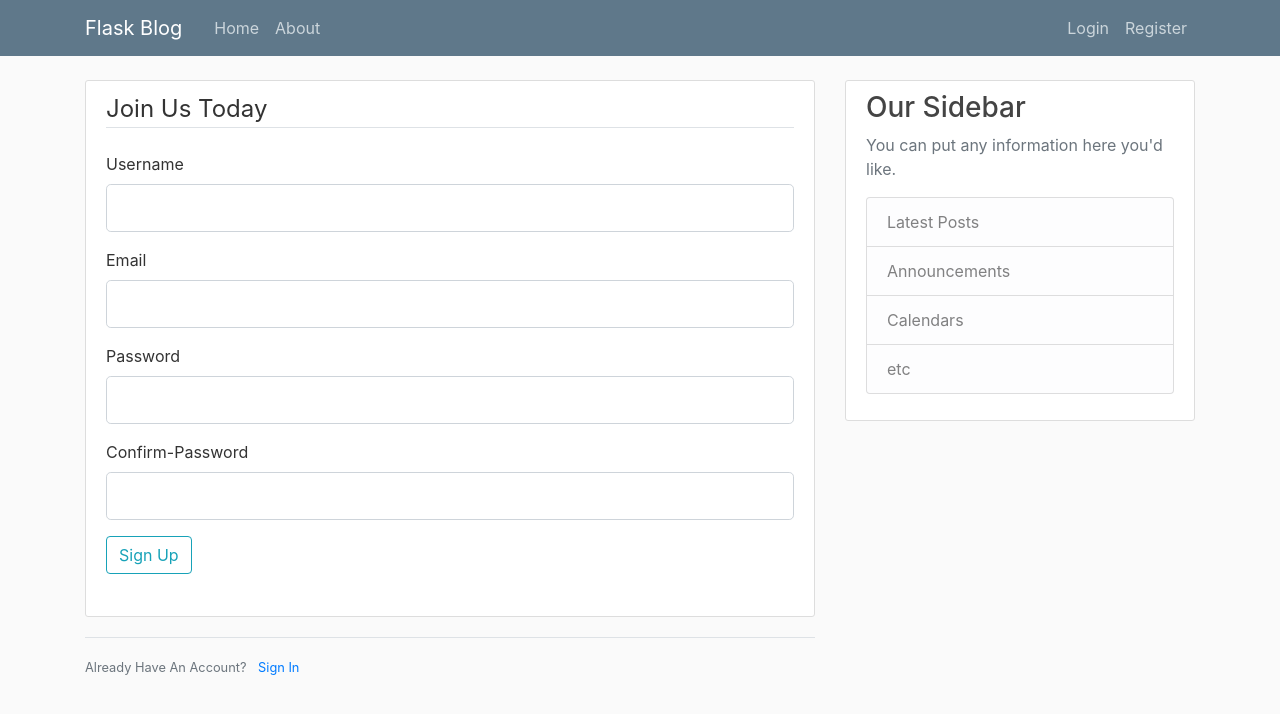
After one commit to bny1485/flask-blog, a Flask app: page /register in a window 1280 px wide. The commit adds this page. Shown: the top 714 px of the page. Run offline with Flask 2, Linux system fonts and the light colour scheme; some libraries are stand-ins or nearby versions.

Commit message:
Forms and User Input

```diff
--- a/flaskblog.py
+++ b/flaskblog.py
@@ -1,6 +1,9 @@
-from flask import Flask, render_template, url_for
+from flask import Flask, render_template, url_for, flash, redirect
+from forms import RegisterationForm, LoginForm
+app = Flask(__name__)
 
-app = Flask(__name__)
+app.config['SECRET_KEY'] = 'fb29cf854cc3642cc510c2f7f7284ba6 '
+
 
 posts = [
     {
@@ -27,5 +30,28 @@ def home():
 def about():
     return render_template('about.html', title='About')
 
+
+@app.route('/register', methods=['POST', 'GET'])
+def register():
+    form = RegisterationForm()
+    if form.validate_on_submit():
+        flash(f'Account created for {form.username.data}!', 'success')
+        return redirect(url_for('home'))
+        # url_for get function name
+    return render_template('register.html', title='Register', form=form)
+
+
+@app.route('/login', methods=['POST', 'GET'])
+def login():
+    form = LoginForm()
+    if form.validate_on_submit():
+        if form.email.data == 'admin@glog.com' and form.password.data == 'password':
+            flash(f'you haved be loged in!', 'success')
+            return redirect(url_for('home'))
+        else:
+            flash(f'login unsuccessful. please check email and password', 'danger')
+    return render_template('login.html', title='Login', form=form)
+
+
 if __name__ == '__main__':
     app.run(debug=True)
--- /dev/null
+++ b/forms.py
@@ -0,0 +1,19 @@
+from flask_wtf import FlaskForm
+from wtforms import StringField, PasswordField, SubmitField, BooleanField
+from wtforms.validators import DataRequired, Length, Email, EqualTo
+
+
+class RegisterationForm(FlaskForm):
+    username = StringField('Username', validators=[DataRequired(), Length(min=2, max=20)])
+    email = StringField('Email', validators=[DataRequired(), Email()])
+    password = PasswordField('Password', validators=[DataRequired()])
+    confirm_password = PasswordField('Confirm-Password', validators=[DataRequired(), EqualTo('password')])
+    submit = SubmitField('Sign Up')
+
+
+
+class LoginForm(FlaskForm):
+    email = StringField('Email', validators=[DataRequired(), Email()])
+    password = PasswordField('Password', validators=[DataRequired()])
+    remember = BooleanField('Remember Me')
+    submit = SubmitField('Login')
--- a/templates/layout.html
+++ b/templates/layout.html
@@ -29,13 +29,13 @@
                 </button>
                 <div class="collapse navbar-collapse" id="navbarToggle">
                     <div class="navbar-nav mr-auto">
-                        <a class="nav-item nav-link" href="/">Home</a>
-                        <a class="nav-item nav-link" href="/about">About</a>
+                        <a class="nav-item nav-link" href="{{ url_for('home') }}">Home</a>
+                        <a class="nav-item nav-link" href="{{ url_for('about') }}">About</a>
                     </div>
                     <!-- Navbar Right Side -->
                     <div class="navbar-nav">
-                        <a class="nav-item nav-link" href="/login">Login</a>
-                        <a class="nav-item nav-link" href="/register">Register</a>
+                        <a class="nav-item nav-link" href="{{ url_for('login') }}">Login</a>
+                        <a class="nav-item nav-link" href="{{ url_for('register') }}">Register</a>
                     </div>
                 </div>
             </div>
@@ -45,6 +45,15 @@
     <main role="main" class="container">
         <div class="row">
             <div class="col-md-8">
+                {% with messages = get_flashed_messages(with_categories=true) %}
+                    {% if messages %}
+                        {% for category, message in messages %}
+                            <div class="alert alert-{{category}}">
+                                {{ message }}
+                            </div>
+                        {% endfor %}
+                    {% endif %}
+                {% endwith %}
                 {% block content %}{% endblock %}
             </div>
             <div class="col-md-4">
--- /dev/null
+++ b/templates/register.html
@@ -0,0 +1,75 @@
+{% extends "layout.html" %}
+
+{% block content %}
+<div class="content-section">
+    <form action="" method="POST">
+        {{ form.hidden_tag() }}
+        <!--  csrf_token -->
+        <fieldset class="form-group">
+            <legend class="border-bottom mb-4">Join Us Today</legend>
+            <div class="form-group">
+                {{ form.username.label(class='form-control-label') }}
+                {% if form.username.errors %}
+                {{ form.username(class='form-control form-control-lg is-invalid') }}
+                <div class="invalid-feedback">
+                    {% for error in form.username.errors %}
+                    <span>{{ error }}</span>
+                    {% endfor %}
+                </div>
+                {% else %}
+                {{ form.username(class='form-control form-control-lg') }}
+                {% endif %}
+            </div>
+            <div class="form-group">
+                {{ form.email.label(class='form-control-label') }}
+
+                {% if form.email.errors %}
+                {{ form.email(class='form-control form-control-lg is-invalid') }}
+                <div class="invalid-feedback">
+                    {% for error in form.email.errors %}
+                    <span>{{ error }}</span>
+                    {% endfor %}
+                </div>
+                {% else %}
+                {{ form.email(class='form-control form-control-lg') }}
+                {% endif %}
+            </div>
+            <div class="form-group">
+                {{ form.password.label(class='form-control-label') }}
+                {% if form.password.errors %}
+                {{ form.password(class='form-control form-control-lg is-invalid') }}
+                <div class="invalid-feedback">
+                    {% for error in form.password.errors %}
+                    <span>{{ error }}</span>
+                    {% endfor %}
+                </div>
+                {% else %}
+                {{ form.password(class='form-control form-control-lg') }}
+                {% endif %}
+            </div>
+            <div class="form-group">
+                {{ form.confirm_password.label(class='form-control-label') }}
+                {% if form.confirm_password.errors %}
+                {{ form.confirm_password(class='form-control form-control-lg is-invalid') }}
+                <div class="invalid-feedback">
+                    {% for error in form.confirm_password.errors %}
+                    <span>{{ error }}</span>
+                    {% endfor %}
+                </div>
+                {% else %}
+                {{ form.confirm_password(class='form-control form-control-lg') }}
+                {% endif %}
+            </div>
+            <div class="form-group">
+                {{ form.submit(class="btn btn-outline-info") }}
+            </div>
+        </fieldset>
+    </form>
+</div>
+<div class="border-top pt-3">
+    <small class="text-muted">
+        Already Have An Account? <a class="ml-2" href="{{ url_for('login') }}">Sign In</a>
+    </small>
+</div>
+<br>
+{% endblock content %}
```
Also changed, not shown: templates/login.html (added, +56 -0 lines).
